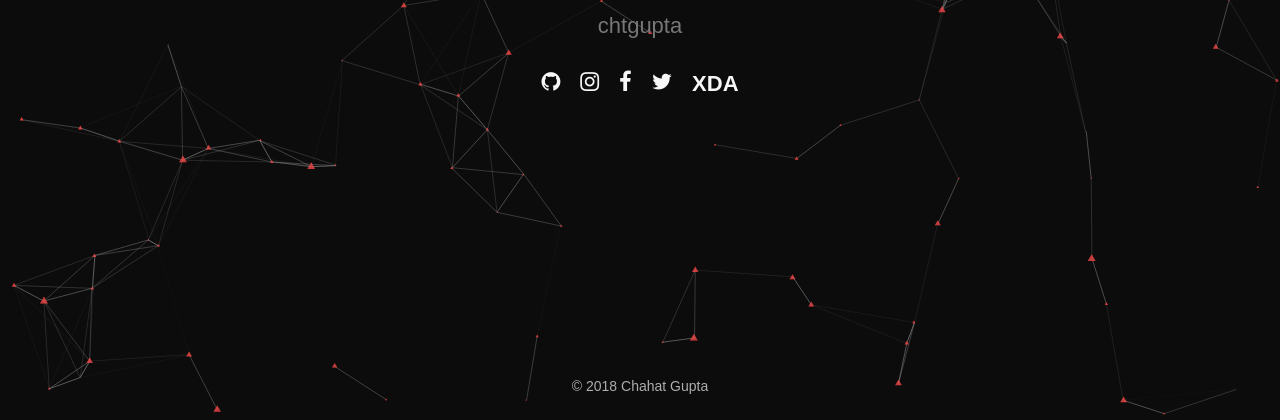
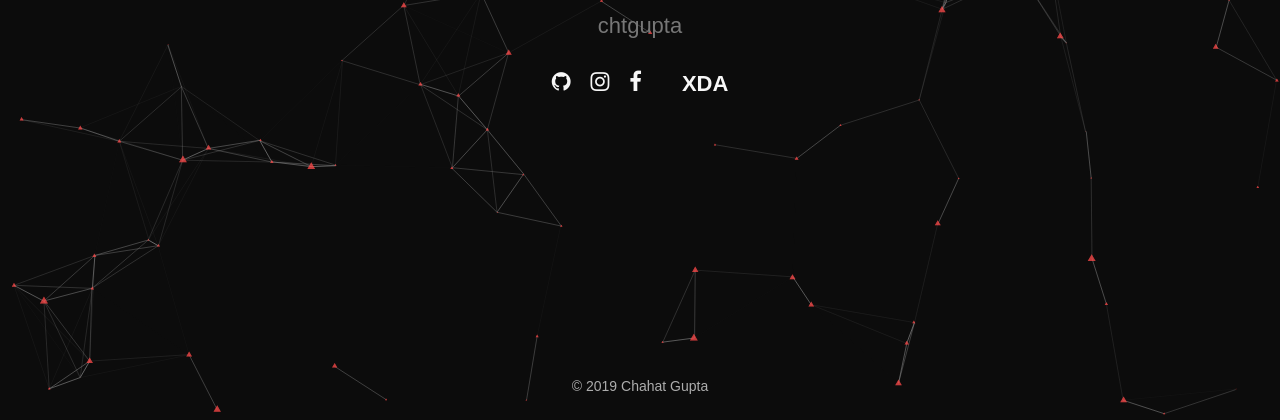
Before and after one commit to ChahatGupta/chahatgupta.github.io, a plain HTML site: page index.html in a window 1280 px wide. Shown: the part 383-803 px from the top of the page. Drawn offline with Linux system fonts and the light colour scheme; files whose address does not match are found by name.

Commit message:
Update index.html

```diff
--- a/index.html
+++ b/index.html
@@ -22,12 +22,12 @@
 				<li><a href="https://github.com/chtgupta" target="_blank"><i class="icon-github"></i></a></li>
 				<li><a href="https://www.instagram.com/chtgupta" target="_blank"><i class="icon-instagram"></i></a></li>
 				<li><a href="https://www.facebook.com/chtgupta" target="_blank"><i class="icon-facebook"></i></a></li>
-				<li><a href="https://twitter.com/i_m_cht" target="_blank"><i class="icon-twitter"></i></a></li>
+				<li><a href="https://m.me/chtgupta" target="_blank"><i class="icon-messenger"></i></a></li>
 				<li><a href="https://forum.xda-developers.com/member.php?u=6840786" target="_blank">XDA</a></li>
 			</ul>
 		</div>
 		<footer id="footer">
-			&copy; 2018 Chahat Gupta
+			&copy; 2019 Chahat Gupta
 		</footer>
 	</div>
 	<script src="js/particles.js"></script>
```
